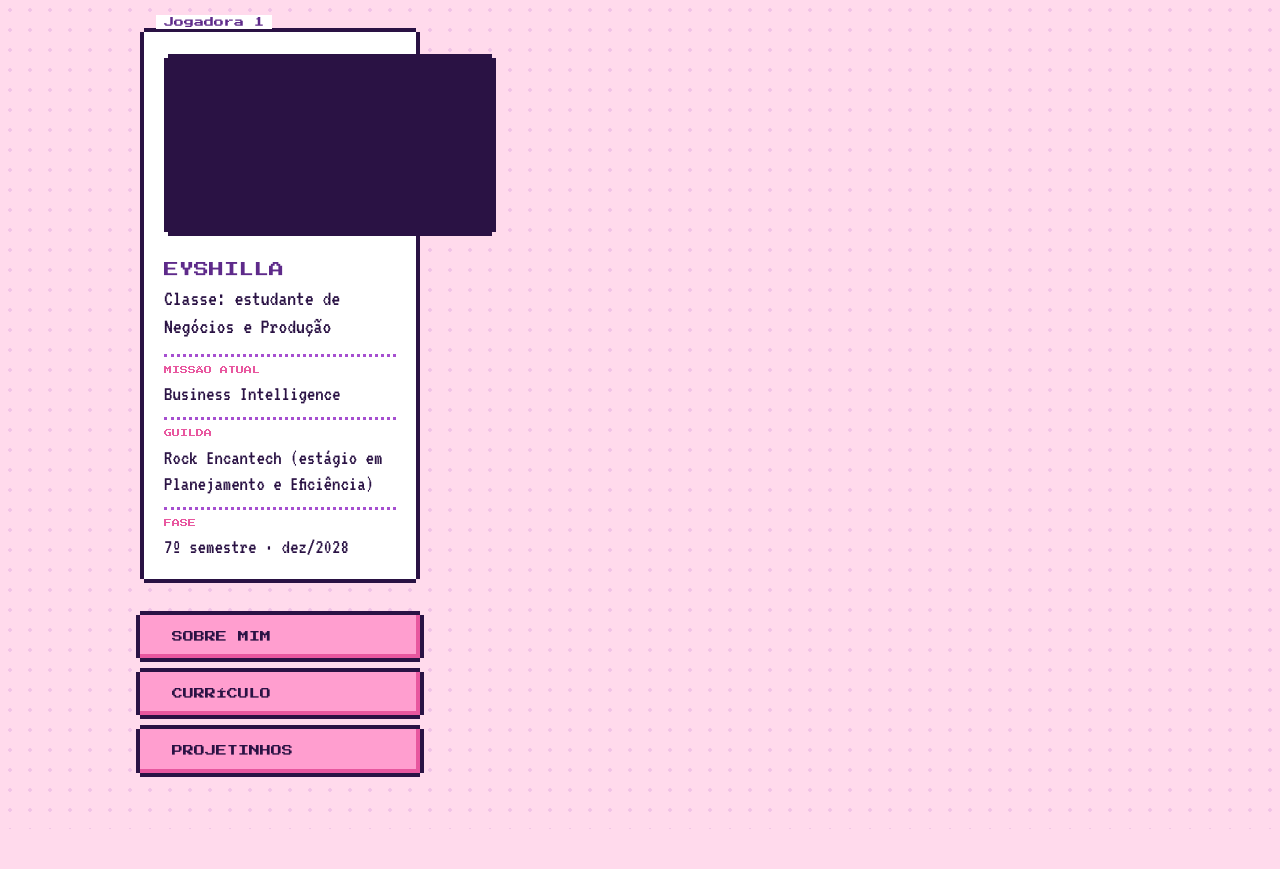
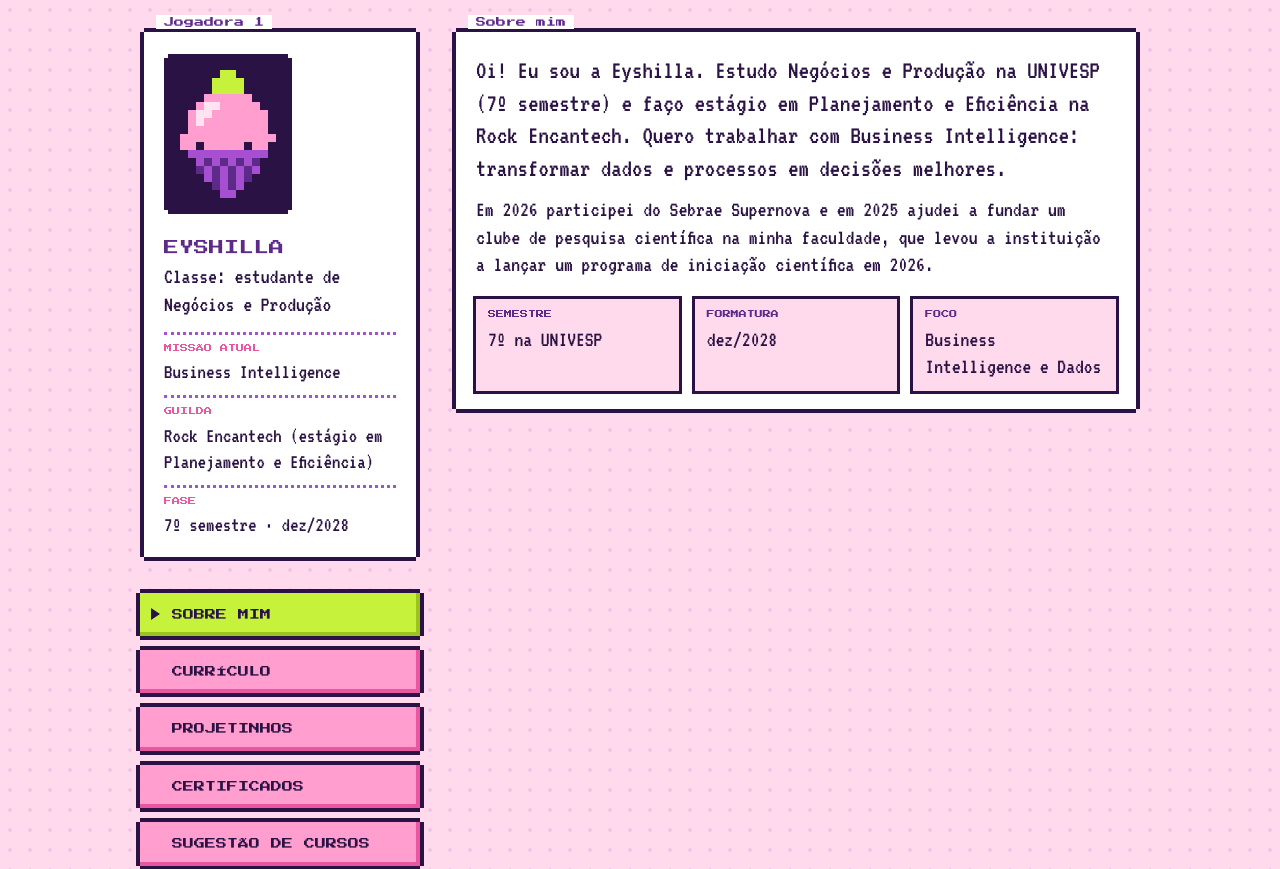
Before and after one commit to Eyshilla/portfolio, a plain HTML site: page index.html in a window 1280 px wide. Shown: the top 869 px of the page. Before the commit the page ends 829 px from the top, so only its background shows below. Drawn offline with Linux system fonts and the light colour scheme.

Commit message:
Add files via upload

```diff
--- a/index.html
+++ b/index.html
@@ -90,6 +90,10 @@ li span { color: var(--orchid-deep); font-size: 20px; }
 .stat { background: var(--pink-soft); padding: 10px 12px; box-shadow: 0 0 0 3px var(--ink); }
 .stat small { display: block; font-family: var(--px); font-size: 8px; color: var(--orchid-deep); margin-bottom: 7px; }
 .hint { font-size: 20px; opacity: .8; max-width: 60ch; }
+.hint:empty { display: none; }
+.meta { font-size: 20px; color: var(--orchid-deep); margin-bottom: 10px; }
+.modelo { opacity: .7; }
+.intro { font-size: 24px; margin-bottom: 26px; max-width: 60ch; }
 
 .lnk { display: inline-block; margin: 4px 8px 4px 2px; padding: 10px 12px; font-family: var(--px); font-size: 9px; line-height: 1.4; color: var(--ink); background: var(--pink); text-decoration: none; box-shadow: var(--frame); }
 a.lnk:hover { background: var(--lime); }
@@ -118,6 +122,8 @@ a.lnk:hover { background: var(--lime); }
       <button class="mi" role="tab" id="t-sobre" data-tab="sobre">SOBRE MIM</button>
       <button class="mi" role="tab" id="t-curriculo" data-tab="curriculo">CURRÍCULO</button>
       <button class="mi" role="tab" id="t-projetos" data-tab="projetos">PROJETINHOS</button>
+      <button class="mi" role="tab" id="t-certificados" data-tab="certificados">CERTIFICADOS</button>
+      <button class="mi" role="tab" id="t-sugestoes" data-tab="sugestoes">SUGESTÃO DE CURSOS</button>
     </nav>
     <div class="box" id="contatos" hidden></div>
   </aside>
@@ -138,10 +144,10 @@ const D = {
     { h: 'Experiência', items: [
       { t: 'Estágio em Planejamento e Eficiência', s: 'Rock Encantech ·  desde abr/2025' } ] },
     { h: 'Programas e iniciativas', items: [
-      { t: 'Sebrae Supernova', s: 'Programa de empreendedorismo', s: 'Projeto Cuidadoula' },
+      { t: 'Sebrae Supernova', s: 'Programa de empreendedorismo · Projeto Cuidadoula' },
       { t: 'Instituto Bold', s: 'Embaixadora desde 2023' },
-      { t: 'Clube de pesquisa científica (GOMPU)', s: 'Em 2025, ajudei na criação e fundação; O impacto chamou a atenção da faculdade que criou o próprio programa de iniciação científica em 2026' }
-      { t: 'Pulse Mais' , s: 'desde 2025 atua como tutora de Excel nos módulos de capacitação tecnológica'] },
+      { t: 'Clube de pesquisa científica (GOMPU)', s: 'Em 2025, ajudei na criação e fundação; O impacto chamou a atenção da faculdade que criou o próprio programa de iniciação científica em 2026' },
+      { t: 'Pulse Mais' , s: 'desde 2025 atua como tutora de Excel nos módulos de capacitação tecnológica' } ] },
     { h: 'Ferramentas e temas', chips: ['Google Sheets', 'Análise de dados', 'OKRs', 'Mapeamento de processos', 'Business Intelligence', 'Excel Intermediário', 'PowerBI Básico', 'Amazon Quick' ] }
   ],
   analises: [
@@ -153,7 +159,27 @@ const D = {
     { t: 'Ferramenta Realizados', d: 'Barra lateral em Google Apps Script para a planilha de registros do grupo do projeto integrador.', tags: ['Apps Script', 'Sheets'], link: '' }
   ]
 };
-const NOTE = ';
+const NOTE = '';
+
+/* CERTIFICADOS E CURSOS
+   Para adicionar um certificado: copie uma linha { ... } da lista, cole logo abaixo (com vírgula entre elas) e edite.
+   As linhas com modelo: true só aparecem enquanto SHOW_SLOTS for true. Apague-as quando adicionar as suas. */
+const CERTS = [
+  { t: 'Nome do certificado', inst: 'Instituição', ano: '2025', h: '20h', tags: ['Tema'], link: '', modelo: true }
+];
+const EM_CURSO = [
+  { t: 'Nome do curso em andamento', inst: 'Plataforma ou instituição', prev: 'previsão: mês/ano', tags: ['Tema'], link: '', modelo: true }
+];
+/* SUGESTÃO DE CURSOS: cursos que você recomenda a quem visita o portfólio. Mesmo esquema de cópia e edição. */
+const SUG_INTRO = 'Cursos que eu recomendo para quem quer começar em dados, negócios e processos.';
+const SUGESTOES = [
+  { t: 'Nome do curso', plat: 'Plataforma', nivel: 'Iniciante', por: 'Por que eu recomendo este curso, em uma ou duas frases.', tags: ['Tema'], link: '', modelo: true }
+];
+const vis = list => list.filter(i => !i.modelo || SHOW_SLOTS);
+const lista = (list, card) => { const v = vis(list); return v.length ? v.map(card).join('') : '<div class="box"><p>Em breve.</p></div>'; };
+const certCard = c => `<div class="box quest${c.modelo ? ' modelo' : ''}"><small>${c.modelo ? 'MODELO · COPIE E EDITE' : 'CERTIFICADO'}</small><h3>${c.t}</h3><p class="meta">${[c.inst, c.ano, c.h].filter(Boolean).join(' · ')}</p><div>${tags(c.tags || [])}</div><div style="margin-top:6px">${slot(c.link, 'VER CERTIFICADO')}</div></div>`;
+const cursoCard = c => `<div class="box quest${c.modelo ? ' modelo' : ''}"><small>${c.modelo ? 'MODELO · COPIE E EDITE' : 'EM ANDAMENTO'}</small><h3>${c.t}</h3><p class="meta">${[c.inst, c.prev].filter(Boolean).join(' · ')}</p><div>${tags(c.tags || [])}</div></div>`;
+const sugCard = c => `<div class="box quest${c.modelo ? ' modelo' : ''}"><small>${c.modelo ? 'MODELO · COPIE E EDITE' : 'INDICAÇÃO'}</small><h3>${c.t}</h3><p class="meta">${[c.plat, c.nivel].filter(Boolean).join(' · ')}</p><p>${c.por}</p><div style="margin-top:14px">${tags(c.tags || [])}</div><div style="margin-top:6px">${slot(c.link, 'VER CURSO')}</div></div>`;
 const tags = a => a.map(t => `<span class="tag">${t}</span>`).join('');
 /* LINKS: cole o endereço entre as aspas de "link" em cada projeto (acima) e em CONTATOS (abaixo).
    Enquanto SHOW_SLOTS for true, os espaços vazios aparecem tracejados. Troque para false quando terminar. */
@@ -191,7 +217,12 @@ const VIEWS = {
   projetos: () => `
     <div><span class="sec">ANÁLISES</span><div class="cols">${proj(D.analises, 'MISSÃO DE ANÁLISE')}</div></div>
     <div><span class="sec">PROJETOS DE CURSOS</span><div class="cols">${proj(D.cursos, 'MISSÃO DE CURSO')}</div></div>
-    <p class="hint">${NOTE}</p>`
+    <p class="hint">${NOTE}</p>`,
+  certificados: () => `
+    <div><span class="sec">CERTIFICADOS</span><div class="cols">${lista(CERTS, certCard)}</div></div>
+    <div><span class="sec">EM ANDAMENTO</span><div class="cols">${lista(EM_CURSO, cursoCard)}</div></div>`,
+  sugestoes: () => `
+    <div><span class="sec">SUGESTÃO DE CURSOS</span><p class="intro">${SUG_INTRO}</p><div class="cols">${lista(SUGESTOES, sugCard)}</div></div>`
 };
 
 const SPR = ['.....LL.....','....LLLL....','....LLLL....','...PPPPPP...','..PHHPPPPP..','.PHHPPPPPPP.','.PHPPPPPPPP.','.PPPPPPPPPP.','PPPPPPPPPPPP','PP.PPPPP.PP.','.OOOOOOOOOO.','..ODODODOD..','..DODODODO..','...ODODOD...','....DODO....','.....OO.....'];
```
